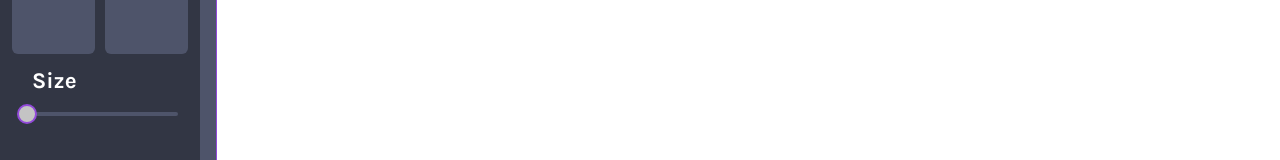
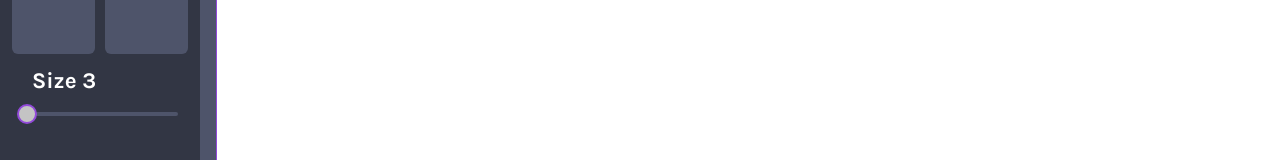
Before and after one commit to simon-martineau/openpaint, a React (Create React App) app: page / in a window 1280 px wide. Shown: the part 250-410 px from the top of the page. Built offline with nearby package versions, Linux system fonts and the light colour scheme.

Commit message:
Temp show size next to title

```diff
--- a/src/components/PaintBar/PensizeSelection/PensizeSelection.tsx
+++ b/src/components/PaintBar/PensizeSelection/PensizeSelection.tsx
@@ -10,7 +10,7 @@ const PensizeSelection = () => {
   };
 
   return (
-    <PaintBarSection title="Size">
+    <PaintBarSection title={`Size ${state.penSize}`}>
       <Slider initialValue={state.penSize} min={1} max={100} onChange={handleSliderChange} />
     </PaintBarSection>
   );
--- a/src/components/PaintBar/Slider/Slider.tsx
+++ b/src/components/PaintBar/Slider/Slider.tsx
@@ -25,7 +25,9 @@ interface StyledSliderHandleProps {
   percentage: number;
 }
 
-const StyledSliderHandle = styled.div<StyledSliderHandleProps>`
+const StyledSliderHandle = styled.div.attrs<StyledSliderHandleProps>((props) => ({
+  percentage: props.percentage,
+}))<StyledSliderHandleProps>`
   border-radius: 1000px;
   position: absolute;
   transform: translate(-10px, calc(-${sizes.normal.handle / 2}px + ${sizes.normal.line / 2}px));
--- a/src/hooks/canvas/use-drawer.ts
+++ b/src/hooks/canvas/use-drawer.ts
@@ -115,7 +115,7 @@ const useDrawer = ({ canvasRef }: UseDrawerProps) => {
         canvas.removeEventListener("mousedown", handleMouseDown);
       };
     }
-  }, []);
+  }, [handleMouseDown]);
 
   useGlobalEventListener("mousemove", handleMouseMove);
   useGlobalEventListener("mouseup", handleMouseUp);
--- a/src/services/canvas-context-service.ts
+++ b/src/services/canvas-context-service.ts
@@ -5,7 +5,6 @@ export const buildContextFromConfig = (
   context: CanvasRenderingContext2D
 ): CanvasRenderingContext2D => {
   context.strokeStyle = config.color.hex();
-  console.log("lineWidth:", config.penSize);
   context.lineWidth = config.penSize;
   context.lineCap = "round";
 
```
